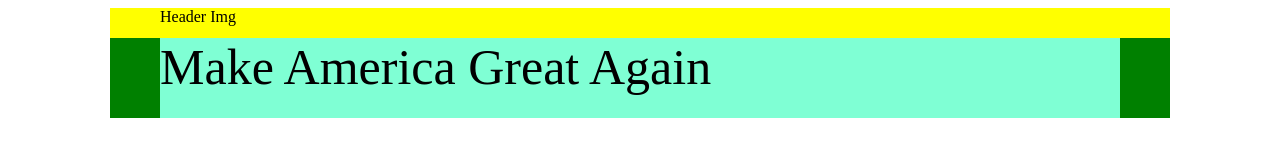
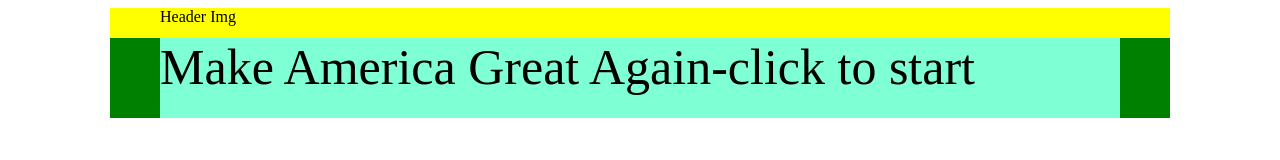
Before and after one commit to donxiya/Word-Guess-Game, a plain HTML site: page index.html in a window 1280 px wide. Drawn offline with nearby package versions, Linux system fonts and the light colour scheme.

Commit message:
content update

```diff
--- a/assets/javascript/game.js
+++ b/assets/javascript/game.js
@@ -70,7 +70,6 @@ game = {
                     resultObj.inputList[i] = inputString;
                     guessCheck = true;
                     game.ani.correctAni(game.audioGroup.audioCorrect);
-                    console.log("rightAni");
                 }
             }
         }
--- a/index.html
+++ b/index.html
@@ -21,7 +21,7 @@
     <div id=header>Header Img</div>
     <div id=restart>
         <div class=restarDeco></div>
-        <div class=startbutton id="startButton" onclick="game.setup();game.showGame()">Make America Great Again</div>
+        <div class=startbutton id="startButton" onclick="game.setup();game.showGame()">Make America Great Again-click to start</div>
         <div class=restarDeco></div>
     </div>
     <div id="myGame" class="myGameStyle" style="display: none;">
```
